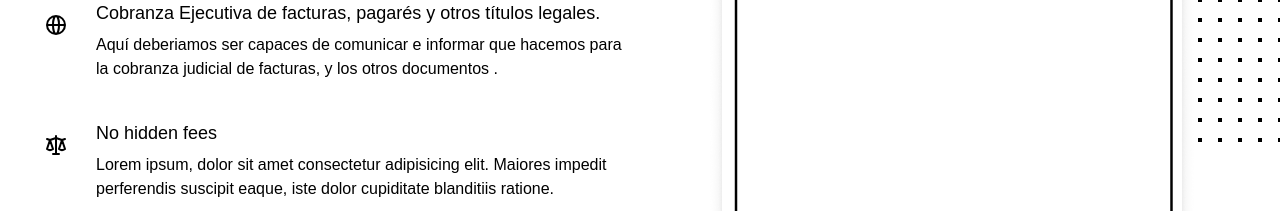
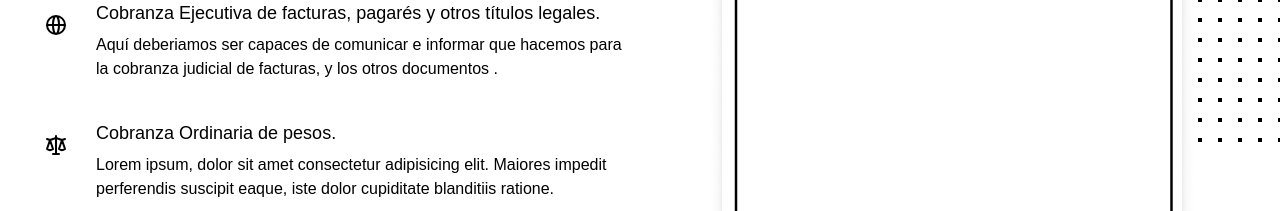
Before and after one commit to diegomorales85/rocketdev, a website: page index-pp.html in a window 1280 px wide. Shown: the part 1180-1391 px from the top of the page. Drawn offline with Linux system fonts and the light colour scheme.

Commit message:
added servicio

```diff
--- a/index-pp.html
+++ b/index-pp.html
@@ -189,7 +189,7 @@
                     <path stroke-linecap="round" stroke-linejoin="round" d="M3 6l3 1m0 0l-3 9a5.002 5.002 0 006.001 0M6 7l3 9M6 7l6-2m6 2l3-1m-3 1l-3 9a5.002 5.002 0 006.001 0M18 7l3 9m-3-9l-6-2m0-2v2m0 16V5m0 16H9m3 0h3" />
                   </svg>
                 </div>
-                <p class="ml-16 text-lg leading-6 font-medium text-gray-900">No hidden fees</p>
+                <p class="ml-16 text-lg leading-6 font-medium text-gray-900">Cobranza Ordinaria de pesos.</p>
               </dt>
               <dd class="mt-2 ml-16 text-base text-gray-500">Lorem ipsum, dolor sit amet consectetur adipisicing elit. Maiores impedit perferendis suscipit eaque, iste dolor cupiditate blanditiis ratione.</dd>
             </div>
```
